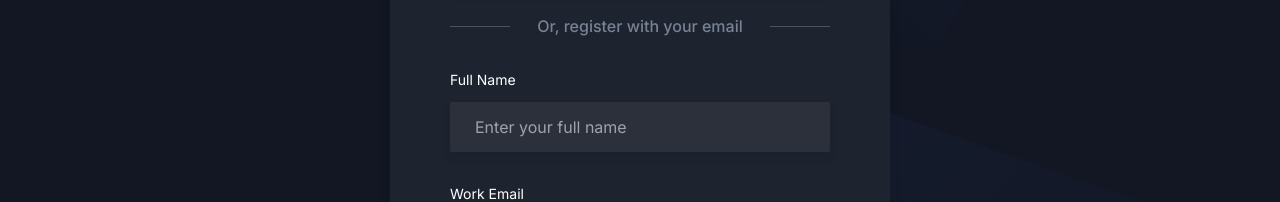
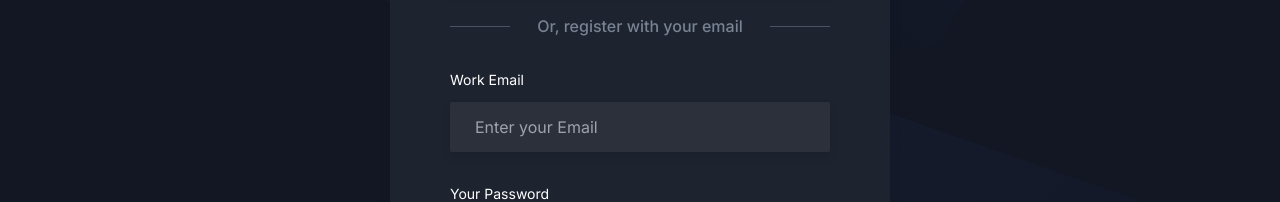
Before and after one commit to X-spec7/dropship-automate-platform, a Next.js app: page /signup in a window 1280 px wide. Shown: the part 490-692 px from the top of the page. Built offline with nearby package versions, Linux system fonts and the light colour scheme.

Commit message:
chore: remove fullname from register form

```diff
--- a/src/app/signup/page.tsx
+++ b/src/app/signup/page.tsx
@@ -81,21 +81,6 @@ const SignupPage = () => {
                   <span className="hidden h-[1px] w-full max-w-[60px] bg-body-color/50 sm:block"></span>
                 </div>
                 <form>
-                  <div className="mb-8">
-                    <label
-                      htmlFor="name"
-                      className="mb-3 block text-sm text-dark dark:text-white"
-                    >
-                      {" "}
-                      Full Name{" "}
-                    </label>
-                    <input
-                      type="text"
-                      name="name"
-                      placeholder="Enter your full name"
-                      className="border-stroke dark:text-body-color-dark dark:shadow-two w-full rounded-sm border bg-[#f8f8f8] px-6 py-3 text-base text-body-color outline-none transition-all duration-300 focus:border-primary dark:border-transparent dark:bg-[#2C303B] dark:focus:border-primary dark:focus:shadow-none"
-                    />
-                  </div>
                   <div className="mb-8">
                     <label
                       htmlFor="email"
```
